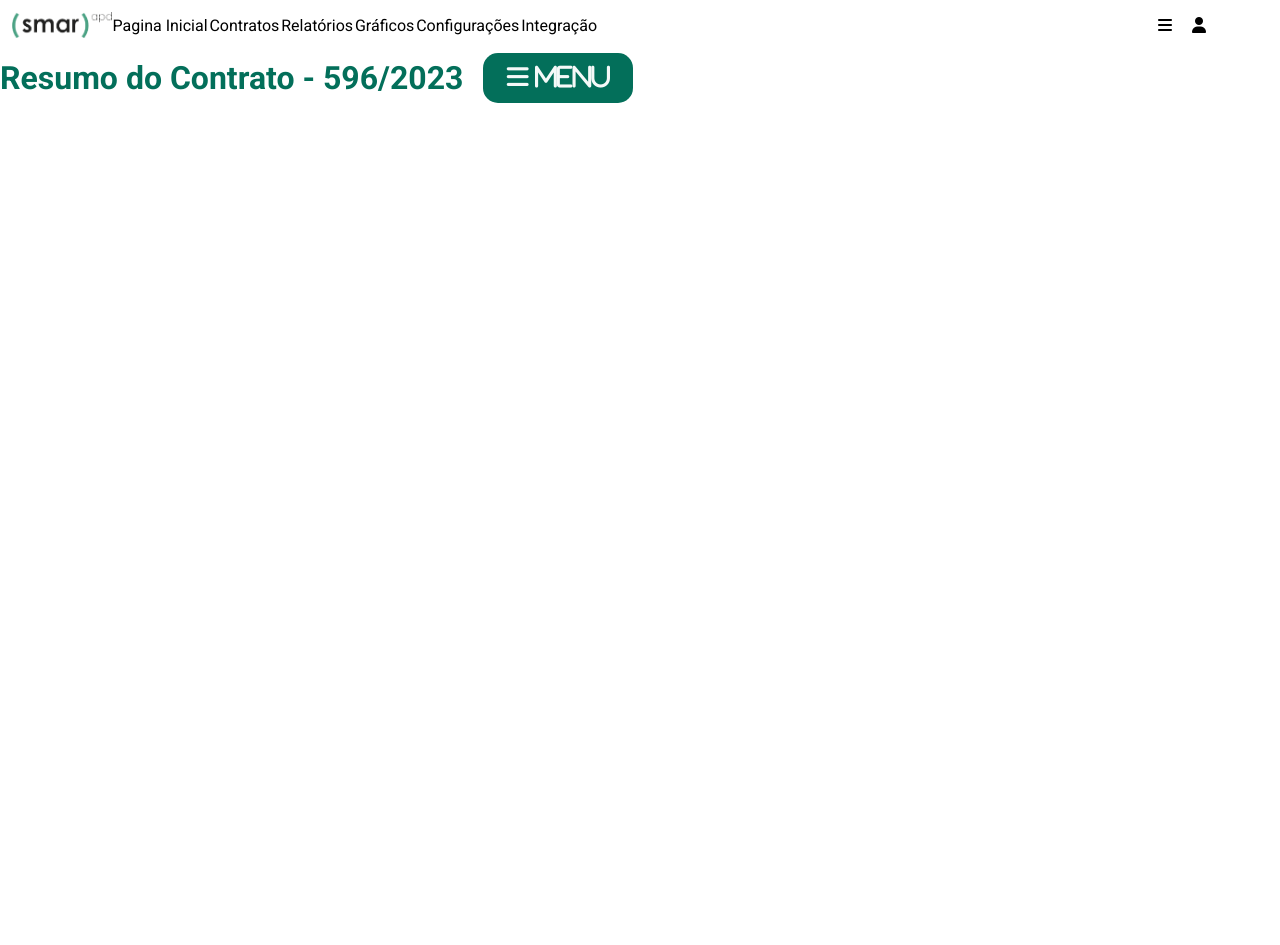
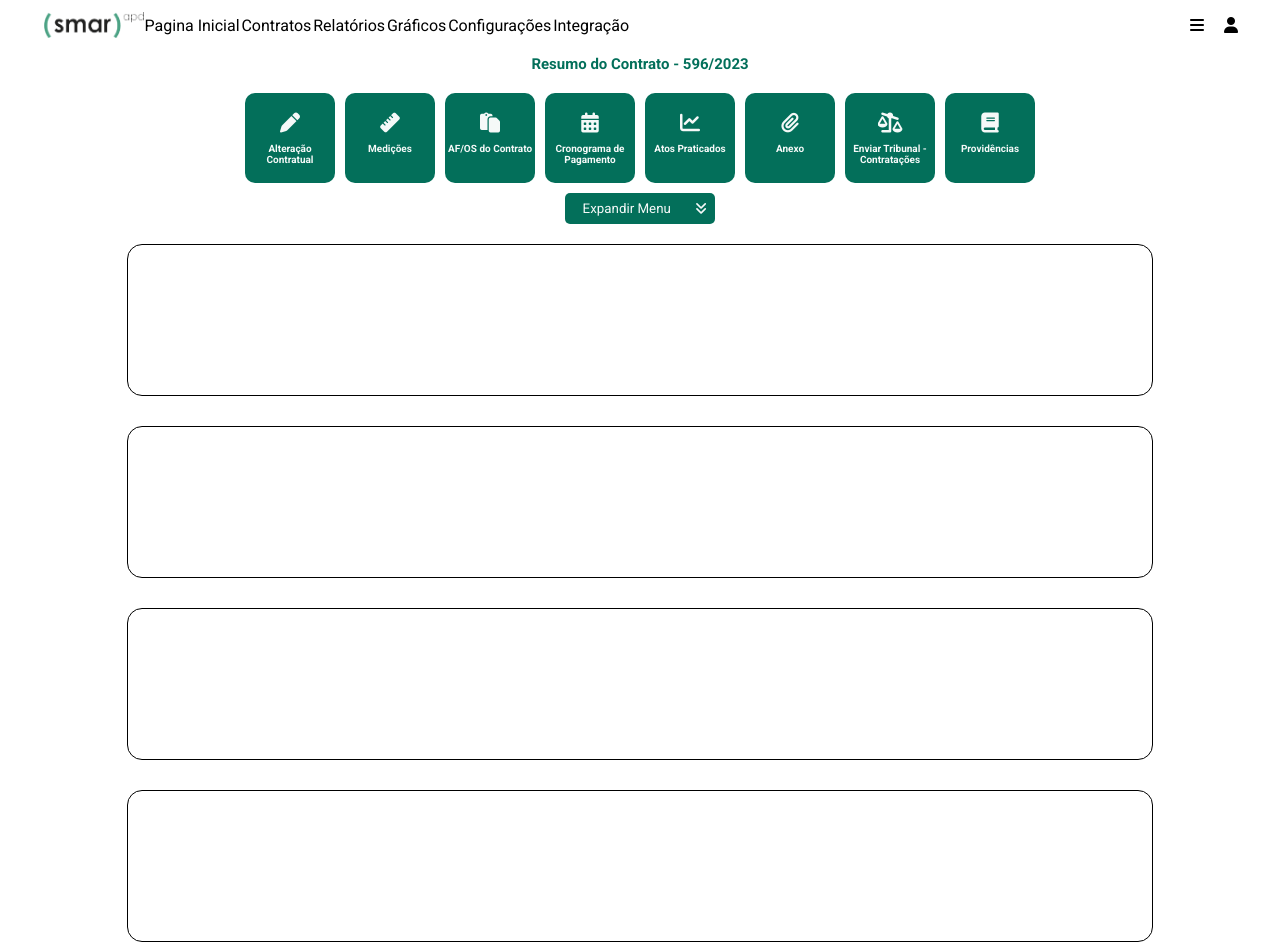
Before and after one commit to AlexandreSican/prototipoSmarApdMenu, a plain HTML site: page index.html in a window 1280 px wide. Shown: the top 945 px of the page. Before the commit the page ends 800 px from the top, so only its background shows below. Drawn offline with Linux system fonts and the light colour scheme.

Commit message:
Update
Alteração no menu, e interface

```diff
--- a/index.html
+++ b/index.html
@@ -1,5 +1,5 @@
 <!DOCTYPE html>
-<html lang="en">
+<html lang="pt-br">
 
 <head>
     <meta charset="UTF-8">
@@ -33,17 +33,10 @@
         </div>
     </nav>
 
-    <div class="main-container">
-        <div class="container-menu">
-            <h1>Resumo do Contrato - 596/2023</h1>
-            <span class="menu-span"><i class="fa-solid fa-bars"> Menu</i></span>
-        </div>
-    </div>
-    <div class="main-container-opened">
-        <div class="container-menu-opened">
-            <h1>Resumo do Contrato - 596/2023</h1>
-            <span class="menu-span-opened"><i class="fa-solid fa-xmark"> Menu</i></span>
-        </div>
+
+    <div class="container-menu-opened">
+        <h1>Resumo do Contrato - 596/2023</h1>
+        <!-- <span class="menu-span-opened"><i class="fa-solid fa-xmark"> Menu</i></span> -->
         <div class="menu-items">
             <div class="menu-opened-items">
                 <div class="menu-item-option">
@@ -78,11 +71,6 @@
                     <i class="fa-solid fa-book"></i>
                     <h2>Providências</h2>
                 </div>
-            </div>
-
-        </div>
-        <div class="menu-items">
-            <div class="menu-opened-items">
                 <div class="menu-item-option">
                     <i class="fa-solid fa-newspaper"></i>
                     <h2>Publicações</h2>
@@ -116,7 +104,59 @@
                     <h2>Encerramento</h2>
                 </div>
             </div>
+        </div>
+        <!-- <div class="menu-items-expanded">
+                <div class="menu-opened-items">
+                    <div class="menu-item-option">
+                        <i class="fa-solid fa-newspaper"></i>
+                        <h2>Publicações</h2>
+                    </div>
+                    <div class="menu-item-option">
+                        <i class="fa-solid fa-check-to-slot"></i>
+                        <h2>Garantias</h2>
+                    </div>
+                    <div class="menu-item-option">
+                        <i class="fa-solid fa-circle-xmark"></i>
+                        <h2>Penalidades</h2>
+                    </div>
+                    <div class="menu-item-option">
+                        <i class="fa-solid fa-book-open"></i>
+                        <h2>Cláusulas do Contrato</h2>
+                    </div>
+                    <div class="menu-item-option">
+                        <i class="fa-solid fa-link-slash"></i>
+                        <h2>Rescisão</h2>
+                    </div>
+                    <div class="menu-item-option">
+                        <i class="fa-solid fa-rotate"></i>
+                        <h2>Paralisações / Reinício</h2>
+                    </div>
+                    <div class="menu-item-option">
+                        <i class="fa-solid fa-scroll"></i>
+                        <h2>Execução</h2>
+                    </div>
+                    <div class="menu-item-option">
+                        <i class="fa-solid fa-lock"></i>
+                        <h2>Encerramento</h2>
+                    </div>
+                </div>
 
+            </div> -->
+
+    </div>
+    <div class="main-content">
+        <div class="menu-btn-open">
+            <button><p>Expandir Menu</p> <i class="fa-solid fa-angles-down"></i></button>
+        </div>
+        <!-- <div class="menu-btn-closed">
+            <button>Fechar Menu <i class="fa-solid fa-angles-up"></i></button>
+        </div> -->
+        <div class="contratos-container">
+            <div class="contrato-item"></div>
+            <div class="contrato-item"></div>
+            <div class="contrato-item"></div>
+            <div class="contrato-item"></div>
+            <div class="contrato-item"></div>
         </div>
     </div>
 
--- a/script.js
+++ b/script.js
@@ -1,16 +1,20 @@
-const menuClosed = document.querySelector('.main-container')
-const menuOpened = document.querySelector('.main-container-opened')
-const btnMenuClosed = document.querySelector('.menu-span')
-const btnMenuOpened = document.querySelector('.menu-span-opened')
+let menuOpen = document.querySelector('.menu-items')
+let btnOpenMenu = document.querySelector('.menu-btn-open button')
+let changeIcon = document.querySelector('.menu-btn-open i')
 
 
-btnMenuClosed.addEventListener('click', () => {
-    menuOpened.style.display = 'flex'
-    menuClosed.style.display = 'none'
-})
+btnOpenMenu.addEventListener('click', () => {
+
+    let menuHeight = document.querySelector('.menu-items').clientHeight
+
+    if(menuHeight <= 150){
+        menuOpen.style.maxHeight = "190px"
+        btnOpenMenu.innerHTML = '<p>Fechar Menu</p> <i class="fa-solid fa-angles-up"></i>'
 
 
-btnMenuOpened.addEventListener('click', () => {
-    menuOpened.style.display = 'none'
-    menuClosed.style.display = 'flex'
+    }else if(menuHeight >= 150){
+        menuOpen.style.maxHeight = "90px"
+        btnOpenMenu.innerHTML = '<p>Expandir Menu</p> <i class="fa-solid fa-angles-down"></i>'
+
+    }
 })
--- a/style.css
+++ b/style.css
@@ -14,12 +14,14 @@
     margin: 0;
     padding: 0;
     user-select: none;
+    overflow-x: hidden;
 }
 
 body {
     width: 100vw;
     display: flex;
-    justify-content: end;
+    justify-content: center;
+    align-items: center;
     flex-direction: column;
 }
 
@@ -56,61 +58,7 @@ body {
     margin-right: 10px;
 }
 
-/*Menu novo*/
 
-.main-container {
-    width: 100vw;
-    display: flex;
-    justify-content: center;
-    align-items: center;
-    height: 50px;
-    color: var(--menu-color-primary);
-}
-
-.container-menu {
-    max-width: 1600px;
-    width: 100%;
-    display: flex;
-    align-items: center;
-    height: 100%;
-    gap: 20px;
-    margin-top: 5px;
-}
-
-.container-menu .menu-span {
-    background-color: var(--menu-color-primary);
-    width: 150px;
-    height: 50px;
-    display: flex;
-    justify-content: space-around;
-    align-items: center;
-    border-radius: 15px;
-}
-
-.container-menu .menu-span:hover {
-    background-color: var(--menu-color-primary-opacity);
-    transition: all 250ms ease;
-}
-
-.container-menu .menu-span i {
-    font-size: 25px;
-    cursor: pointer;
-    color: var(--font-color-primary);
-}
-
-/*Novo Menu Aberto*/
-
-.main-container-opened {
-    width: 100vw;
-    display: none;
-    justify-content: start;
-    align-items: center;
-    flex-direction: column;
-    color: var(--font-color-primary);
-    height: 90vh;
-    background-color: var(--menu-color-primary);
-    animation: animationBgcOpened 1s ease;
-}
 
 @keyframes animationBgcOpened {
     0% {
@@ -122,15 +70,39 @@ body {
     }
 }
 
+@keyframes animationBgcClosed {
+    0% {
+        transform: translateY(0%);
+    }
+
+    100% {
+        transform: translateY(-100%);
+    }
+}
+@keyframes animationHeightItem {
+    0% {
+        max-height: 0;
+    }
+
+    100% {
+        max-height: 100%;
+    }
+}
+
 .container-menu-opened { /*classe que abre toto o menu*/
     max-width: 1600px;
     width: 100vw;
     display: flex;
     align-items: center;
-    height: 50px;
+    justify-content: center;
+    flex-direction: column;
     gap: 20px;
     margin-top: 5px;
+}
 
+.container-menu-opened h1{
+    color: var(--menu-color-primary);
+    font-size: 15px;
 }
 
 .container-menu-opened .menu-span-opened {
@@ -155,46 +127,126 @@ body {
     color: var(--menu-color-primary);
 }
 
+.container-menu-opened h1{
+    position: relative;
+}
+
 .menu-items {
-    height: 33%;
-    width: 100%;
+    width: 100vw;
+    display: flex;
+    align-items: center;
+    flex-direction: column;
+    color: var(--font-color-primary);
+    gap: 20px;
+    max-height: 90px;
+    transition: all 450ms ease;
+}
+
+.menu-opened-items {
+    max-width: 1600px;
+    width: 800px;
+    display: flex;
+    flex-wrap: wrap;
+    justify-content: center;
+    align-items: center;
+    gap: 10px;
+    overflow-y: hidden;
+}
+
+.menu-item-option {
+    height: 90px;
+    width: 90px;
+    display: flex;
+    flex-direction: column;
+    justify-content: center;
+    align-items: center;
+    border-radius: 10px;
+    background-color: var(--menu-color-primary);
+    gap: 10px;
+    cursor: pointer;
+}
+
+.menu-item-option:hover{
+    background-color: var(--menu-color-primary-opacity);
+}
+
+.menu-item-option i{
+    display: flex;
+    align-items: end;
+    font-size: 20px;
+    height: 50%;
+}
+
+.menu-item-option h2{
+    display: flex;
+    align-items: start;
+    font-size: 10px;
+    height: 50%;
+    text-align: center;
+}
+
+
+
+.main-content{
+    width: 100vw;
+    height: 100%;
+    display: flex;
+    flex-direction: column;
+    justify-content: center;
+    align-items: center;
+    margin-top: 10px;
+}
+
+.contratos-container {
+    width: 100vw;
+    margin-top: 10px;
     display: flex;
     justify-content: center;
     align-items: center;
     flex-direction: column;
 }
 
-.menu-opened-items {
-    max-width: 1600px;
-    width: 90%;
-    display: flex;
-    justify-content: space-between;
-    align-items: center;
+.contrato-item {
+    width: 1024px;
+    height: 150px;
+    border: 1px solid black;
+    border-radius: 15px;
+    margin-top: 10px;
 }
 
-.menu-item-option {
-    height: 150px;
+.contrato-item:not(:last-child) {
+    margin-bottom: 20px;
+}
+
+
+
+.menu-btn-open button{
     width: 150px;
+    display: block;
+    background-color: var(--menu-color-primary);
+    border: none;
+    border-radius: 5px;
+    padding: 8px;
+    color: var(--font-color-primary);
+    cursor: pointer;
     display: flex;
-    flex-direction: column;
     justify-content: center;
     align-items: center;
-    border-radius: 10px;
-    background-color: var(--menu-items-primary);
     gap: 10px;
-    cursor: pointer;
 }
 
-.menu-item-option:hover{
-    background-color: var(--menu-items-primary-hover);
-    box-shadow: 5px 5px white;
+.menu-btn-open button:hover{
+    background-color: var(--menu-color-primary-opacity);
 }
 
-.menu-item-option i{
-    font-size: 30px;
+.menu-btn-open button p{
+    width: 130px;
 }
 
-.menu-item-option h2{
-    font-size: 15px;
-    text-align: center;
+.menu-btn-open i{
+    transition: all 450ms ease;
+    display: flex;
+    width: 20px;
+    justify-content: end;
+    align-items: end;
 }
```
